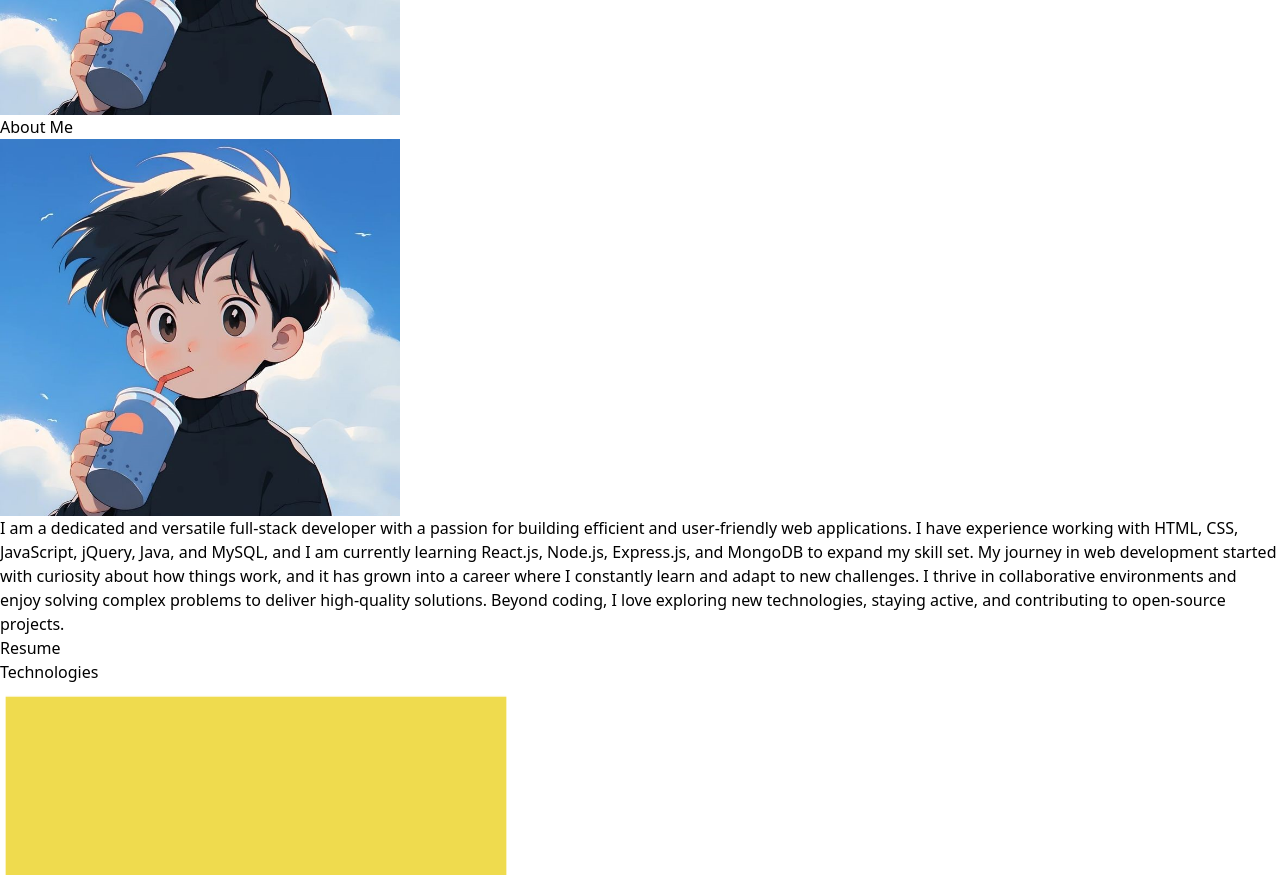
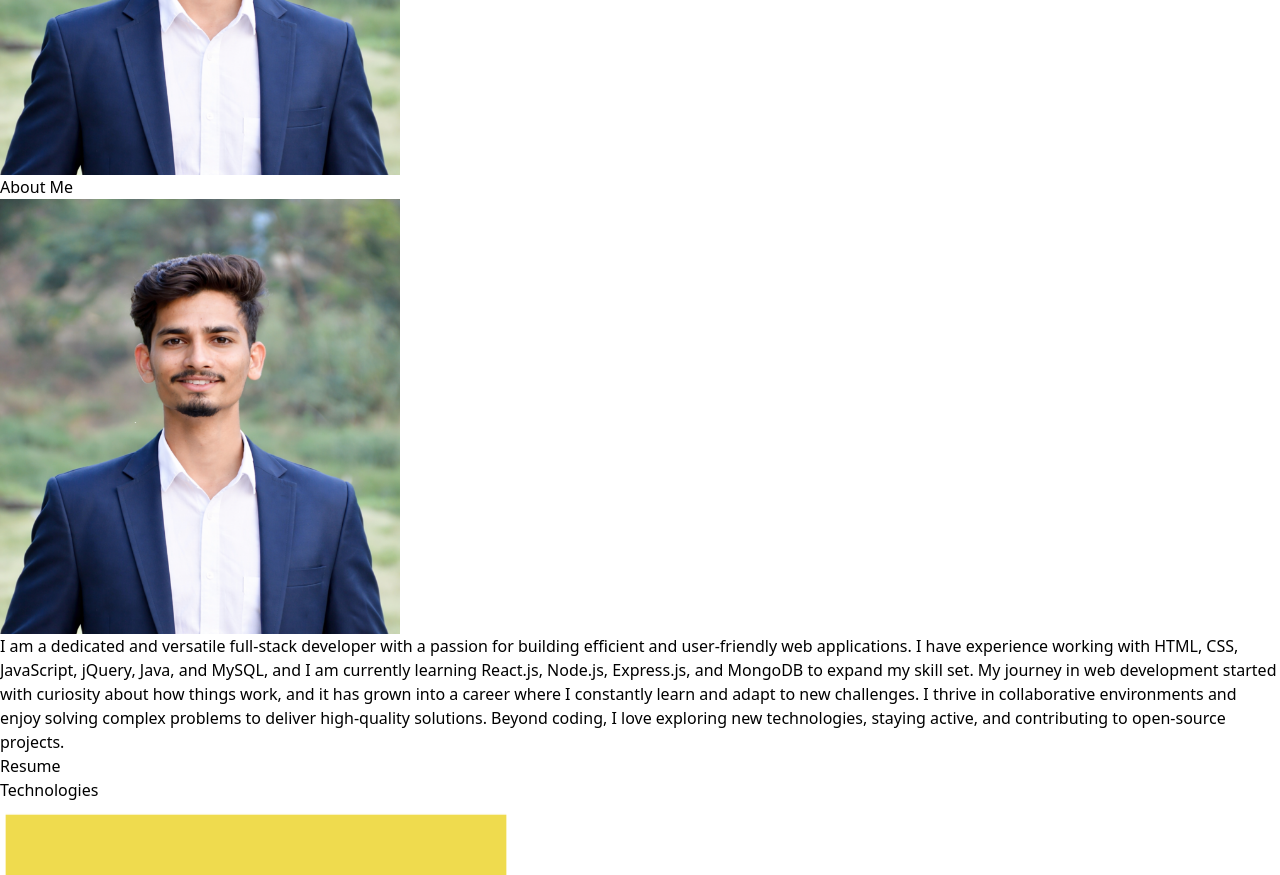
Before and after one commit to DeveshDeore/Devesh_portfolio, a React (Vite) app: page / in a window 1280 px wide. Shown: the part 520-1395 px from the top of the page. Built offline with nearby package versions, Linux system fonts and the light colour scheme.

Commit message:
Add image

```diff
--- a/src/components/About.jsx
+++ b/src/components/About.jsx
@@ -1,4 +1,4 @@
-import profile from "../assets/profile.jpg";
+import profile from "../assets/Deveshh-profile.png";
 import { ABOUT_TEXT } from "../constants";
 import { motion } from "framer-motion";
 
@@ -23,7 +23,7 @@ const About = () => {
           <div className="flex items-center justify-center">
             <img
               src={profile}
-              alt="Kush"
+              alt="Devesh"
               className="rounded-lg shadow-md"
               height={400}
               width={400}
--- a/src/components/Hero.jsx
+++ b/src/components/Hero.jsx
@@ -1,5 +1,5 @@
 import { HERO_CONTENT } from "../constants";
-import profile from "../assets/profile.jpg";
+import profile from "../assets/Deveshh-profile.png";
 import { motion } from "framer-motion";
 
 // Animation variants for motion components
@@ -49,7 +49,7 @@ const Hero = () => {
           </div>
         </div>
         <div className="w-full lg:w-1/2 lg:p-8">
-          <div className="flex justify-center">
+          <div className="flex justify-center overflow-hidden">
             <motion.img
               initial={{ x: 100, opacity: 0 }}
               animate={{ x: 0, opacity: 1 }}
```
Also changed, not shown: src/assets/Deveshh-profile.png (added).
